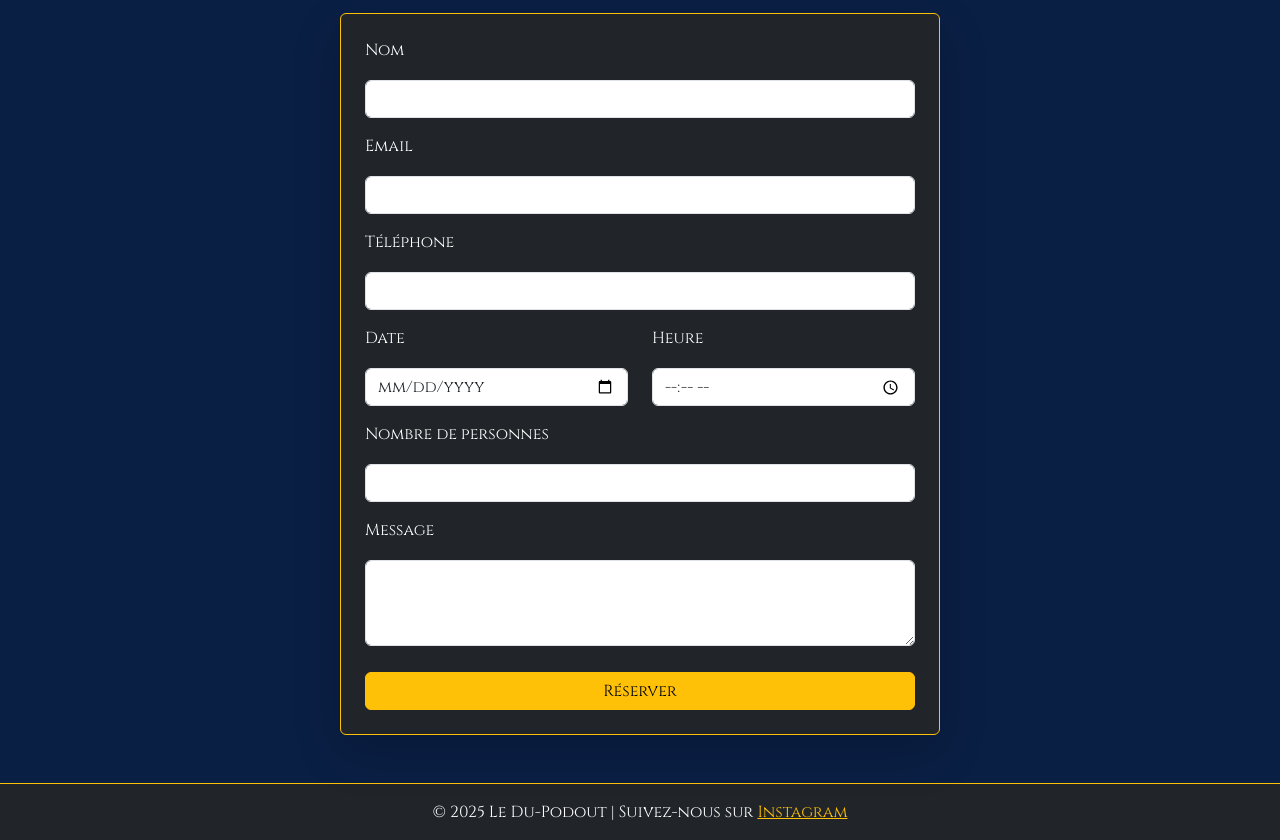
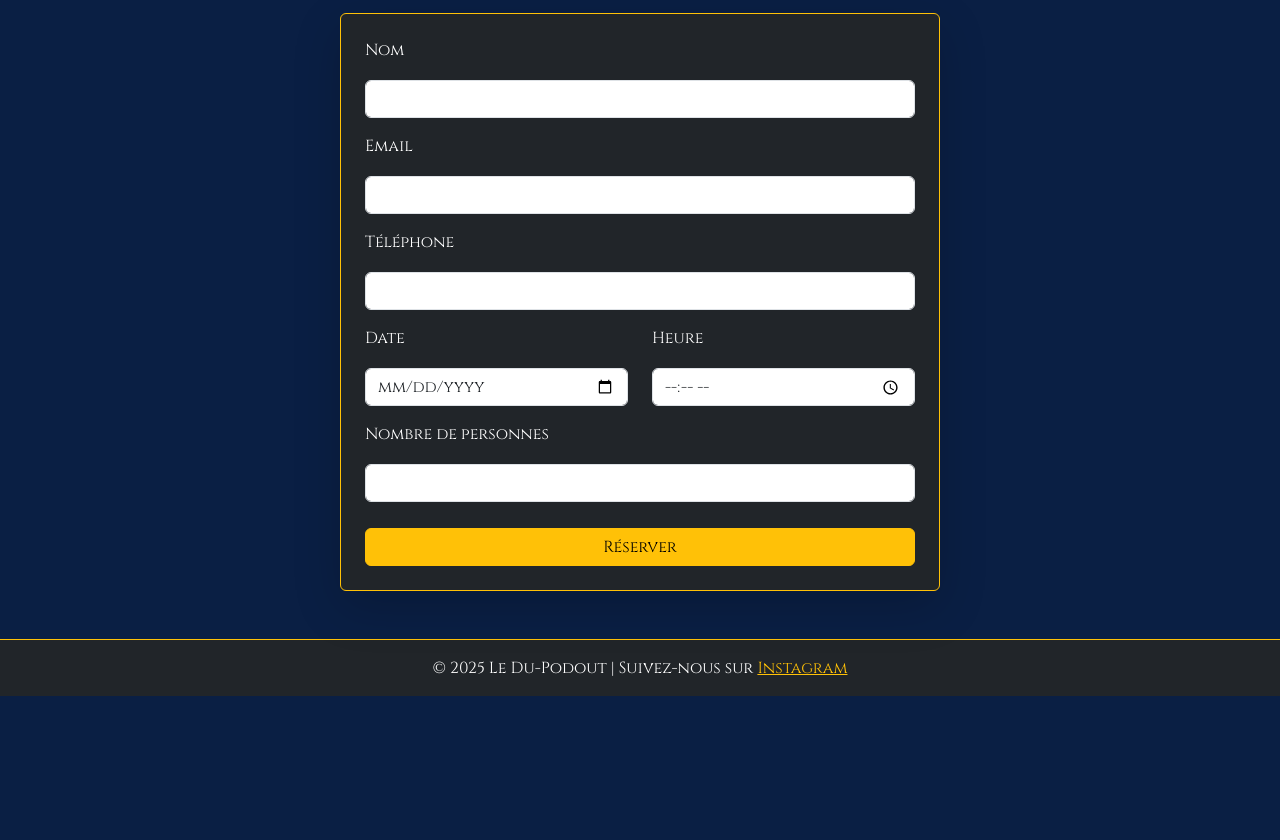
Before and after one commit to nolannmoisis/restaurant.github.io, a plain HTML site: page reservation.html in a window 1280 px wide. Shown: the part 245-1085 px from the top of the page. After the commit the page ends 941 px from the top, so only its background shows below. Drawn offline with nearby package versions, Linux system fonts and the light colour scheme.

Commit message:
patch correctif

```diff
--- a/reservation.html
+++ b/reservation.html
@@ -65,11 +65,6 @@
                 <input type="number" class="form-control" id="guests" name="guests" min="1" max="20" required>
             </div>
 
-            <div class="mb-3">
-                <label for="message" class="form-label">Message</label>
-                <textarea class="form-control" id="message" name="message" rows="3"></textarea>
-            </div>
-
             <button type="submit" class="btn btn-warning w-100">Réserver</button>
         </form>
     </div>
```
